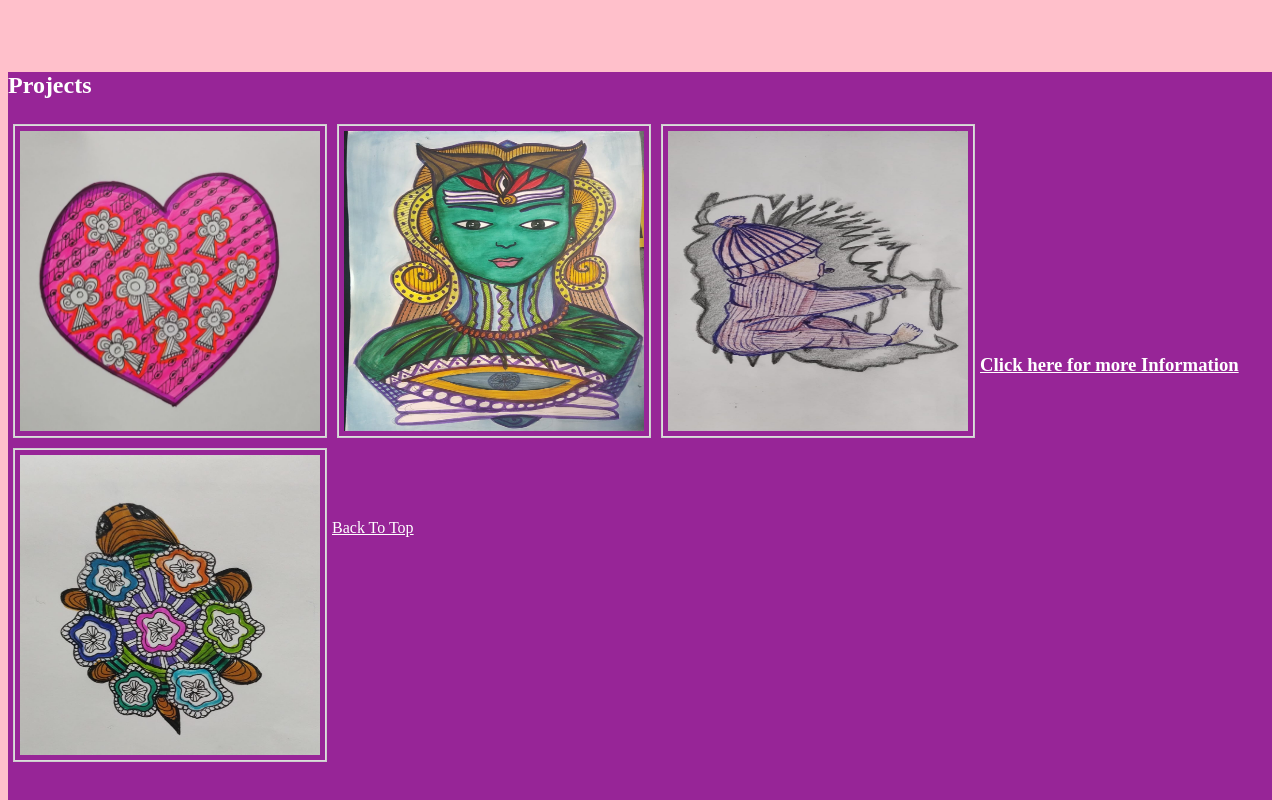
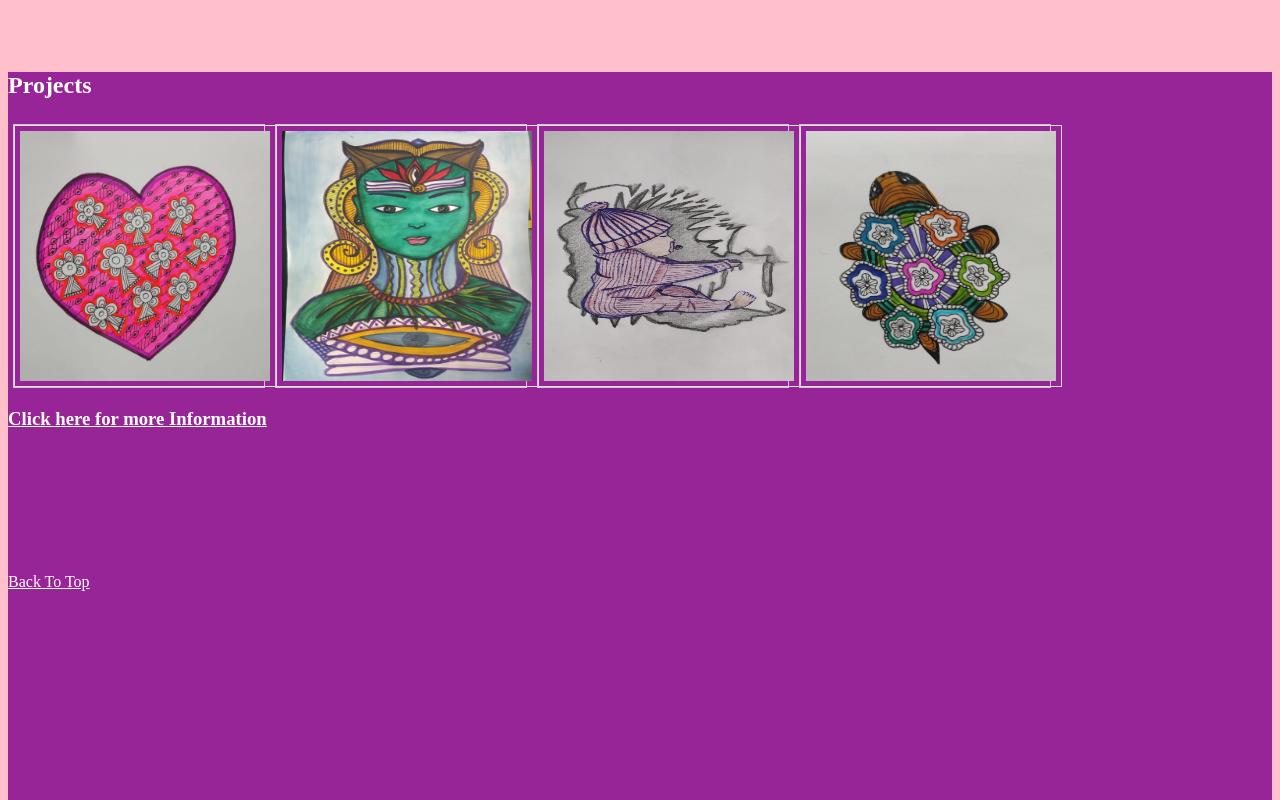
Before and after one commit to pallavip6666/pallavi, a plain HTML site: page index.html in a window 1280 px wide. Shown: the part 1640-2440 px from the top of the page. Drawn offline with Linux system fonts and the light colour scheme.

Commit message:
changes
changes

```diff
--- a/index.html
+++ b/index.html
@@ -113,28 +113,28 @@
             <h2>Projects</h2>
 
             <div class="gallery">
-                  <img src="img/img1.jpeg" alt="images" width="200" height="300">
+                  <img src="img/img1.jpeg" alt="images">
 
               </div>
 
               <div class="gallery">
 
-                  <img src="img/img2.jpeg" alt="images" width="200" height="300">
+                  <img src="img/img2.jpeg" alt="images">
 
               </div>
 
               <div class="gallery">
 
-                  <img src="img/img3.jpeg" alt="images" width="200" height="300">
+                  <img src="img/img3.jpeg" alt="images">
 
               </div>
 
               <div class="gallery">
 
-                  <img src="img/img4.jpeg" alt="images" width="200" height="300">
+                  <img src="img/img4.jpeg" alt="images">
 
               </div>
-              <br><br><br><br><br><br><br><br><br><br><br><br>
+              <br><br><br><br><br><br><br><br><br><br><br><br><br><br><br>
 
               <a href="project.html" alt="Projects"><h3>Click here for more Information</h3></a>
               <br><br><br><br><br><br>
--- a/styles.css
+++ b/styles.css
@@ -86,7 +86,7 @@ div.gallery {
   margin: 5px;
   border: 1px solid #ccc;
   float: left;
-  width: 312px;
+  width: 250px;
 }
 
 div.gallery:hover {
@@ -94,8 +94,8 @@ div.gallery:hover {
 }
 
 div.gallery img {
-  width: 300px;
-  height: 300px;
+  width: 250px;
+  height: 250px;
 }
 
 
```
